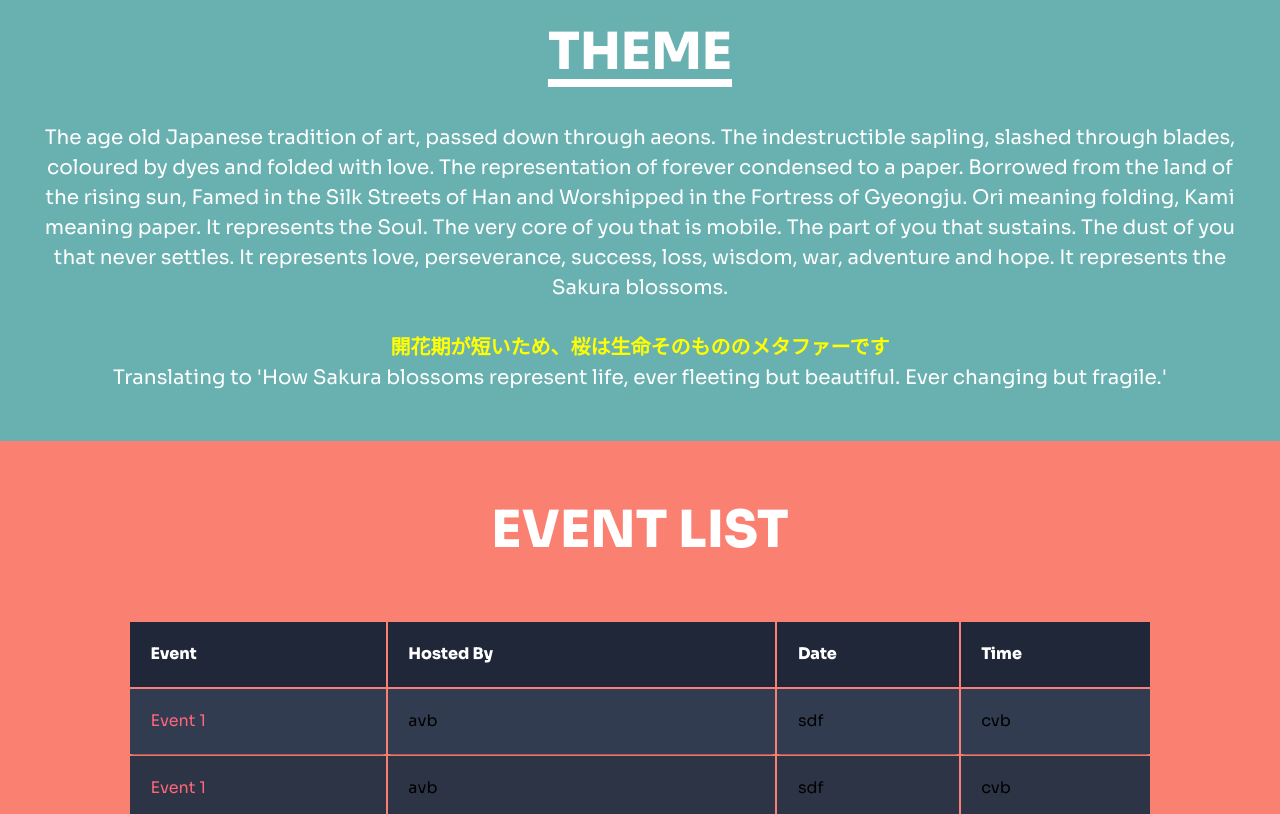
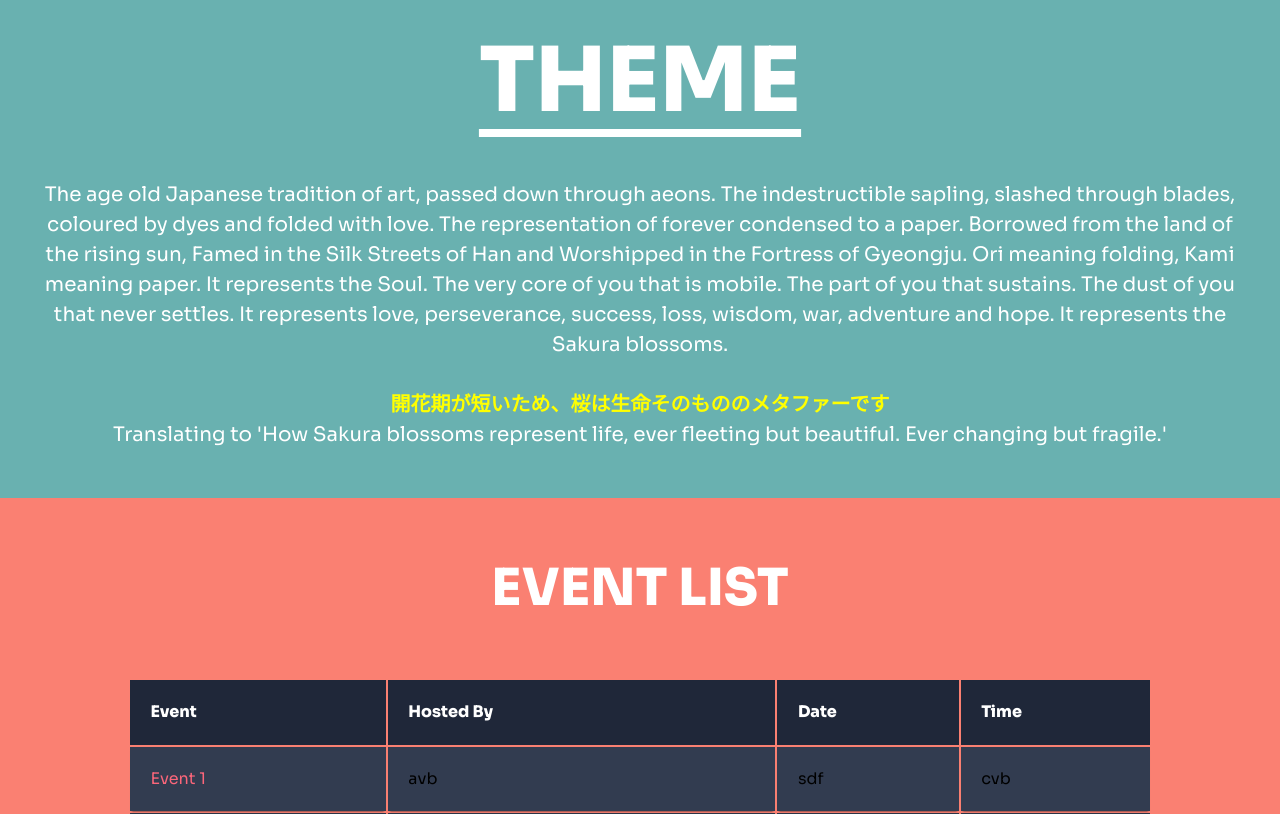
Before and after one commit to DhanushAdithiya/Anveshana2k22, a plain HTML site: page index.html in a window 1280 px wide. Shown: the part 1258-2072 px from the top of the page. Drawn offline with nearby package versions, Linux system fonts and the light colour scheme; a script that the page names is missing.

Commit message:
Update style.css

```diff
--- a/css/style.css
+++ b/css/style.css
@@ -174,7 +174,7 @@ a::before {
 .theme h1 {
   text-decoration: underline 8px;
   text-underline-offset: 0.2em;
-  font-size: 4vw;
+  font-size: 7vw;
 }
 
 .theme .about-text span {
```
